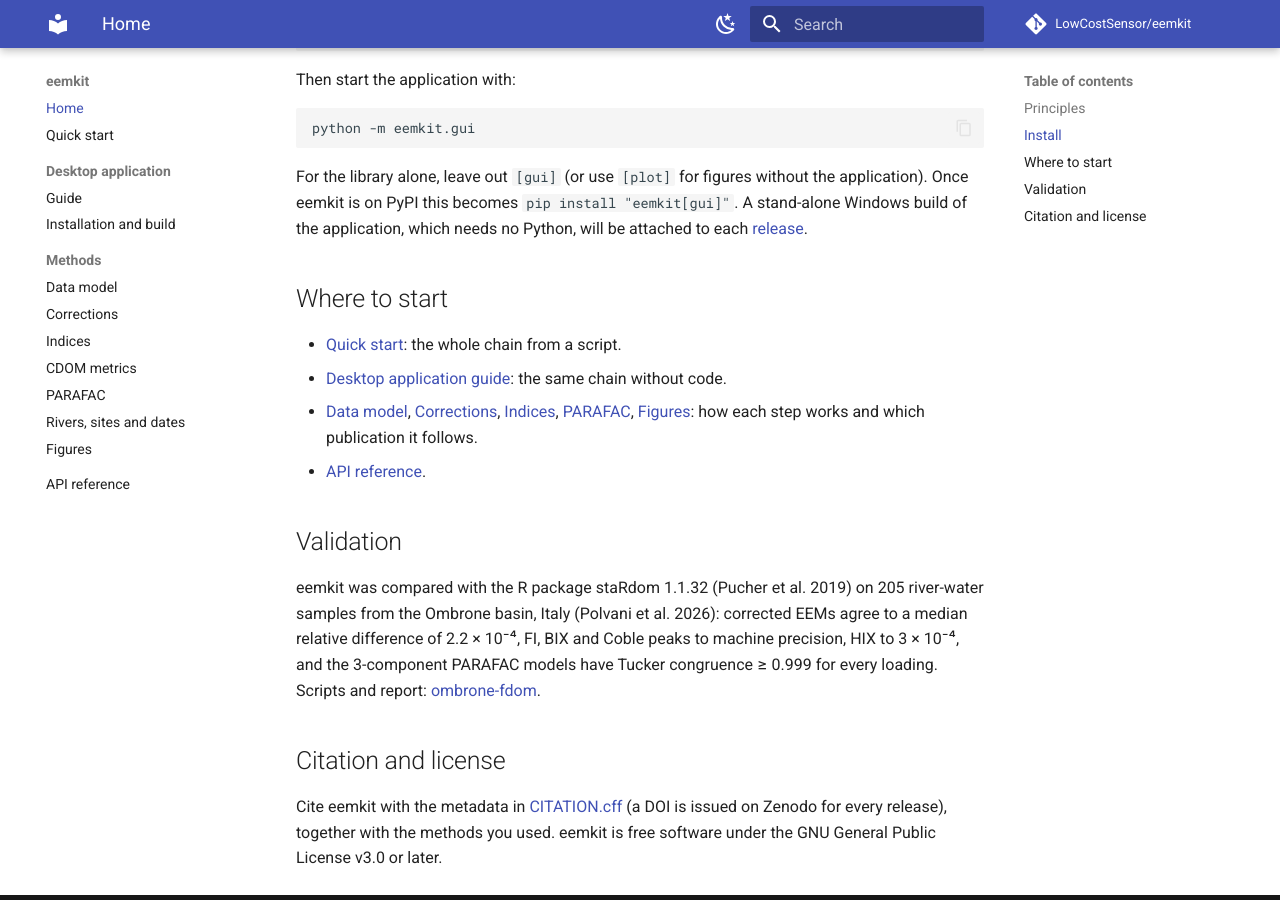
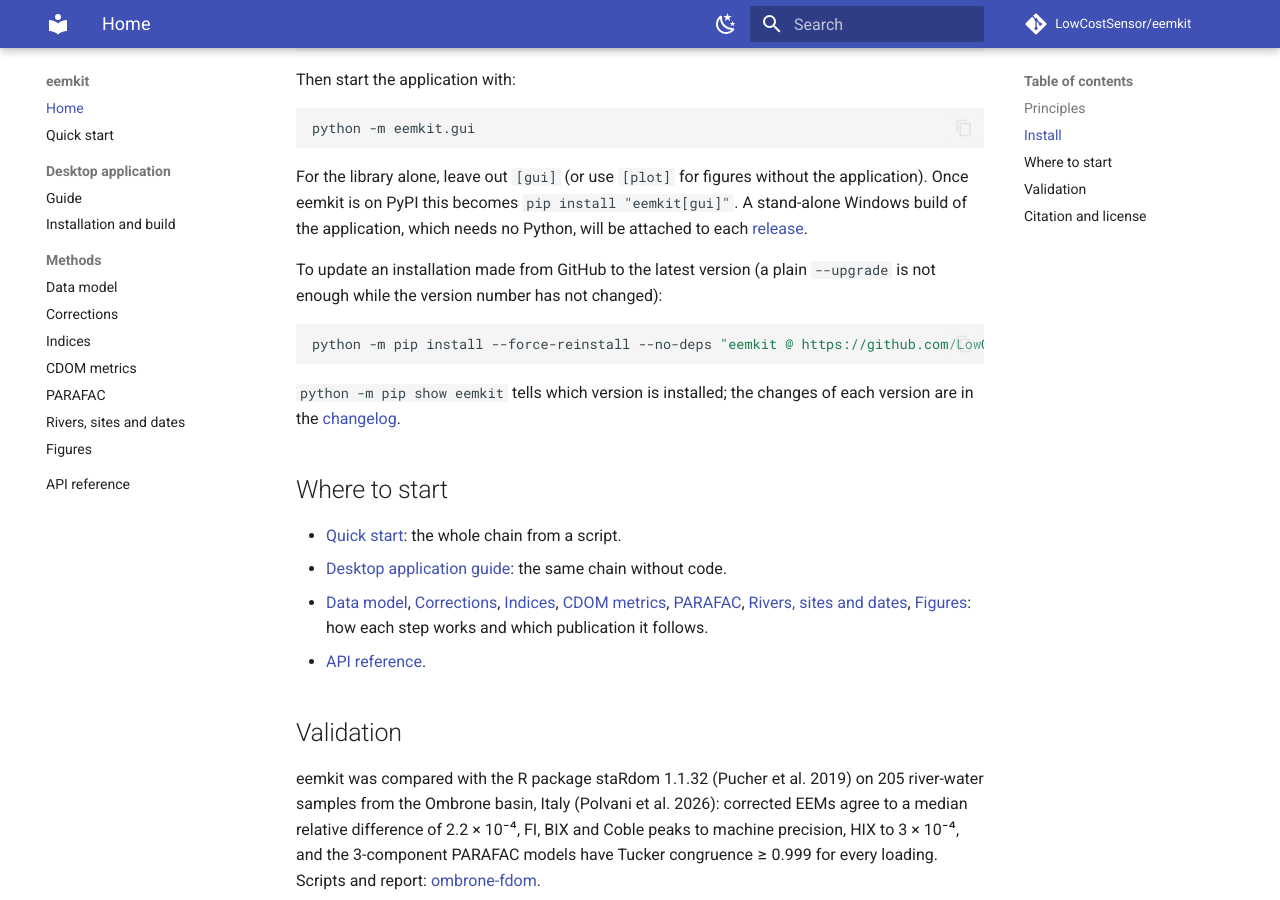
Before and after one commit to LowCostSensor/eemkit, an MkDocs documentation site: the page built from docs/index.md, in a window 1280 px wide and 900 px high, scrolled down 1226 px. Built offline with MkDocs 1.6.1 and Material for MkDocs 9.7.7, drawn with Linux system fonts in a browser that asks for light colours; comment, search, counter and statistics services are not loaded.

Commit message:
README and docs: CDOM metrics and campaign comparison; how to update a GitHub installation
Co-Authored-By: Claude Opus 5.5 <noreply@anthropic.com>

````diff
--- a/docs/index.md
+++ b/docs/index.md
@@ -41,13 +41,25 @@ without the application). Once eemkit is on PyPI this becomes
 which needs no Python, will be attached to each
 [release](https://github.com/LowCostSensor/eemkit/releases).
 
+To update an installation made from GitHub to the latest version (a plain
+`--upgrade` is not enough while the version number has not changed):
+
+```bash
+python -m pip install --force-reinstall --no-deps "eemkit @ https://github.com/LowCostSensor/eemkit/archive/refs/heads/main.zip"
+```
+
+`python -m pip show eemkit` tells which version is installed; the changes of
+each version are in the
+[changelog](https://github.com/LowCostSensor/eemkit/blob/main/CHANGELOG.md).
+
 ## Where to start
 
 * [Quick start](quickstart.md): the whole chain from a script.
 * [Desktop application guide](app-guide.md): the same chain without code.
 * [Data model](data_model.md), [Corrections](corrections.md),
-  [Indices](indices.md), [PARAFAC](parafac.md), [Figures](plotting.md): how
-  each step works and which publication it follows.
+  [Indices](indices.md), [CDOM metrics](absorbance.md), [PARAFAC](parafac.md),
+  [Rivers, sites and dates](campaigns.md), [Figures](plotting.md): how each
+  step works and which publication it follows.
 * [API reference](api.md).
 
 ## Validation
````
Also changed, not shown: README.md (+21 -2 lines).
